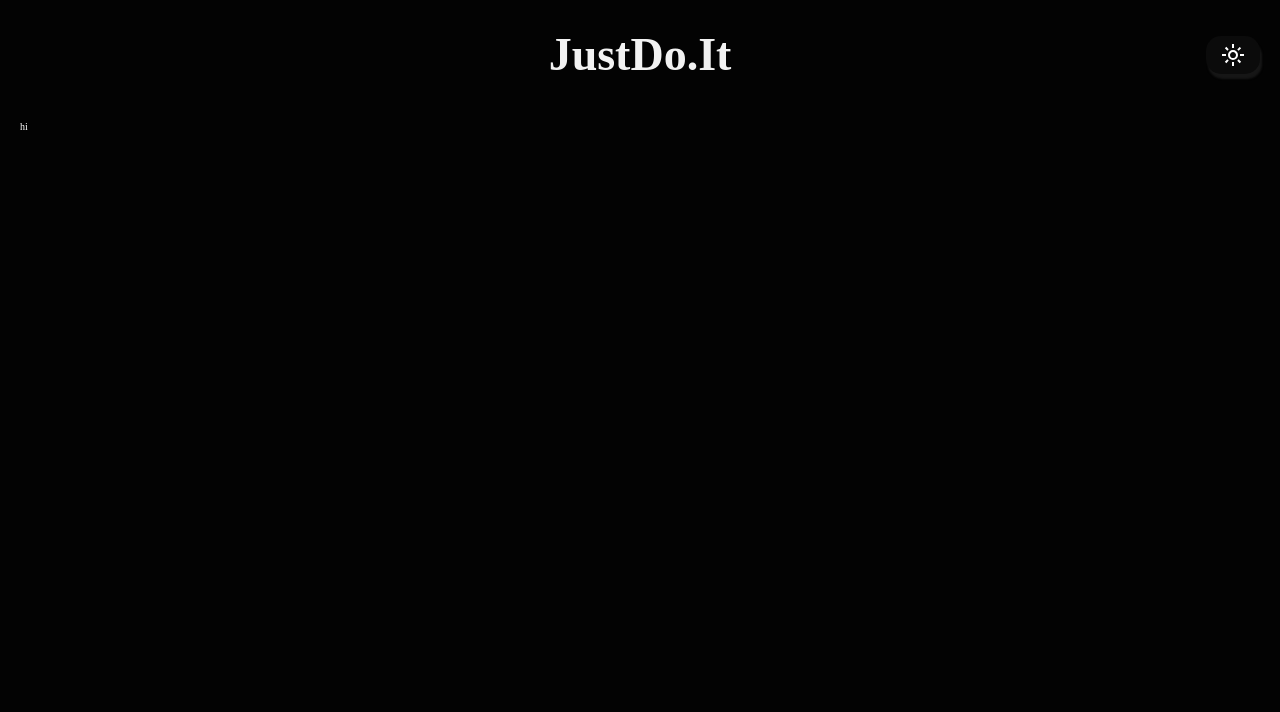
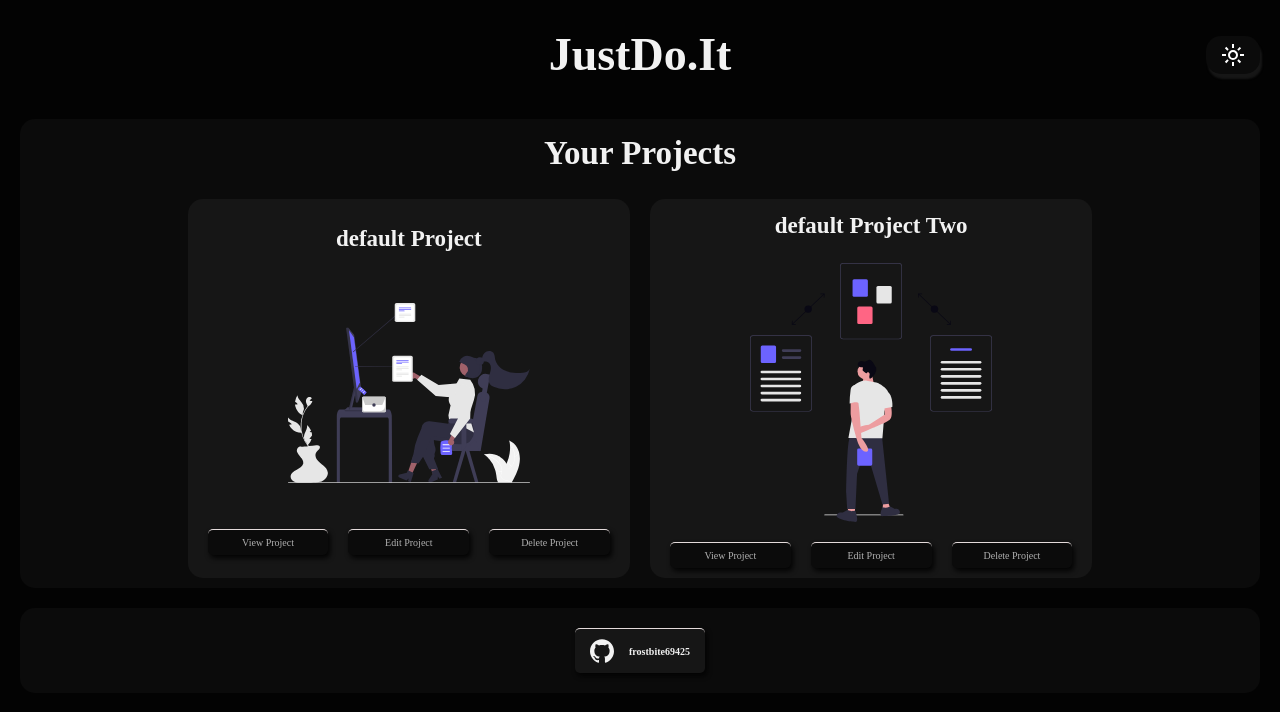
Before and after one commit to frostbite69425/JustDo.It, a website built with webpack: page src/template.html in a window 1280 px wide. Built offline with nearby package versions, Linux system fonts and the light colour scheme; files whose address does not match are found by name.

Commit message:
add: init page load components and styling

```diff
--- /dev/null
+++ b/src/app/components/projectContainer.component.js
@@ -0,0 +1,21 @@
+import elementFactory from "../controllers/uiControllers/elementFactory.controller.js";
+import Project from "../utils/appUtils/ProjectClass.js";
+import projectComponent from "./projects.component.js";
+
+function projectContainer() {
+  const projectContainer = elementFactory("div", "display-container");
+  const title = elementFactory("h1", "projects-page-title title");
+  title.insertText("Your Projects");
+  const projectLayoutDiv = elementFactory("div", "projects-container");
+  projectContainer.setChildren(title.domElement, projectLayoutDiv.domElement);
+
+  const totalProjects = Project.projectArray;
+  for (const project of totalProjects) {
+    const newProjectCard = projectComponent(project);
+    projectLayoutDiv.setChildren(newProjectCard.domElement);
+  }
+
+  return projectContainer;
+}
+
+export default projectContainer;
--- /dev/null
+++ b/src/app/components/projects.component.js
@@ -0,0 +1,44 @@
+import elementFactory from "../controllers/uiControllers/elementFactory.controller.js";
+import illustrationOne from "../../assets/illustrations/illustrationPlanning.svg";
+import illustrationTwo from "../../assets/illustrations/illustrationPlanning2.svg";
+import illustrationThree from "../../assets/illustrations/illustrationPlanning3.svg";
+
+function projectComponent(project) {
+  const illustrationArr = [illustrationOne, illustrationTwo, illustrationThree];
+  const randInt = Math.floor(Math.random() * 3);
+
+  const projectCard = elementFactory("div", "project-card card");
+  const projcetTitle = elementFactory("h1", "project-title title");
+  const projectImage = elementFactory("img", "project-image image");
+  const projectBtnContainer = elementFactory(
+    "div",
+    "project-btn-container btn-container",
+  );
+  const viewProjectButton = elementFactory("button", "view-project-btn button");
+  viewProjectButton.insertText("View Project");
+  const editProjectButton = elementFactory("button", "edit-project-btn button");
+  editProjectButton.insertText("Edit Project");
+  const deleteProjectButton = elementFactory(
+    "button",
+    "delete-project-btn button",
+  );
+  deleteProjectButton.insertText("Delete Project");
+
+  projcetTitle.insertText(project.getProjectName);
+  projectImage.domElement.src = illustrationArr[randInt];
+
+  projectCard.setChildren(
+    projcetTitle.domElement,
+    projectImage.domElement,
+    projectBtnContainer.domElement,
+  );
+  projectBtnContainer.setChildren(
+    viewProjectButton.domElement,
+    editProjectButton.domElement,
+    deleteProjectButton.domElement,
+  );
+
+  return projectCard;
+}
+
+export default projectComponent;
--- /dev/null
+++ b/src/app/components/sideBar.component.js
@@ -0,0 +1,16 @@
+import elementFactory from "../controllers/uiControllers/elementFactory.controller.js";
+import Project from "../utils/appUtils/ProjectClass.js";
+
+function sideBar() {
+  const newSideBar = elementFactory("aside", "sidebar");
+  const totalProjects = Project.projectArray;
+  for (const projects of totalProjects) {
+    const newButton = elementFactory("button", "project-buttons button");
+    newButton.insertText(projects.getProjectName);
+    newSideBar.setChildren(newButton.domElement);
+  }
+
+  return newSideBar;
+}
+
+export default sideBar;
--- a/src/app/services/uiServices/initPageLoad.service.js
+++ b/src/app/services/uiServices/initPageLoad.service.js
@@ -1,11 +1,12 @@
-import elementFactory from "../../controllers/uiControllers/elementFactory.controller.js";
+import projectInitialiser from "../../controllers/appControllers/projectInitialiser.controller.js";
+import projectView from "./projectView.service.js";
 
 function test() {
-  const newElement = elementFactory("div", "test");
-  newElement.insertText("hi");
-  newElement.setStyle({ color: "white" });
-  const content = document.querySelector(".content");
-  content.appendChild(newElement.domElement);
+  const defaultProject = projectInitialiser("default Project");
+  defaultProject.createNewToDo("default", "low", new Date(2026, 1, 14));
+  const defaultProjectTwo = projectInitialiser("default Project Two");
+  defaultProjectTwo.createNewToDo("default", "low", new Date(2026, 1, 14));
+  projectView();
 }
 
 export default test;
--- /dev/null
+++ b/src/app/services/uiServices/projectView.service.js
@@ -0,0 +1,10 @@
+import projectContainer from "../../components/projectContainer.component.js";
+import sideBar from "../../components/sideBar.component.js";
+
+const projectView = () => {
+  const content = document.querySelector(".content");
+  const container = projectContainer();
+  content.appendChild(container.domElement);
+};
+
+export default projectView;
--- a/src/app/utils/uiUtils/makeElementWithClass.js
+++ b/src/app/utils/uiUtils/makeElementWithClass.js
@@ -1,10 +1,12 @@
 const makeElementWithClass = (element, className) => {
   const domElement = document.createElement(element);
-  if (className == " ") {
-    return domElement;
+  const classes = className.split(" ");
+  for (const cssClass of classes) {
+    if (cssClass == " ") {
+      return domElement;
+    }
+    domElement.classList.add(cssClass);
   }
-  domElement.classList.add(className);
-
   return domElement;
 };
 
--- a/src/styles.css
+++ b/src/styles.css
@@ -90,7 +90,7 @@ h6 {
   --bg-light: oklch(0.2 0 274);
   --text: oklch(0.96 0 274);
   --text-muted: oklch(0.76 0 274);
-  --highlight: oklch(0.5 0 274);
+  --highlight: oklch(89.857% 0.00985 16.771);
   --border: oklch(0.4 0 274);
   --border-muted: oklch(0.3 0 274);
   --primary: oklch(0.76 0.1 274);
@@ -99,6 +99,7 @@ h6 {
   --warning: oklch(0.7 0.05 100);
   --success: oklch(0.7 0.05 160);
   --info: oklch(0.7 0.05 260);
+  --hover-highlight: oklch(0% 0 0);
 
   font-size: 10px;
   font-family:
@@ -137,6 +138,7 @@ body.light {
   --warning: oklch(0.5 0.13 100);
   --success: oklch(0.5 0.13 160);
   --info: oklch(0.5 0.13 260);
+  --hover-highlight: oklch(100% 0.00011 271.152);
 }
 
 body {
@@ -172,3 +174,110 @@ header {
     transform: scale(1.06);
   }
 }
+
+footer {
+  padding: 2rem;
+  background-color: var(--bg);
+  color: var(--text);
+  border-radius: 15px;
+  position: relative;
+  display: grid;
+  place-items: center;
+
+  button.button {
+    display: flex;
+    justify-content: center;
+    align-items: center;
+    padding: 10px 15px;
+    gap: 15px;
+    background: var(--bg-light);
+    border-radius: 5px;
+    border: none;
+    border-top: 1px solid var(--highlight);
+    cursor: pointer;
+    transition: 200ms;
+  }
+
+  button.button .text {
+    color: var(--text);
+    font-weight: 700;
+    font-size: 1em;
+    transition: 200ms;
+  }
+
+  button.button svg path {
+    transition: transform 200ms ease-in-out;
+  }
+
+  button.button:hover {
+    transform: scale(1.1);
+  }
+
+  button.button svg path {
+    fill: var(--text);
+  }
+}
+
+.display-container {
+  display: flex;
+  flex-direction: column;
+  gap: 2rem;
+  color: var(--text);
+  align-items: center;
+  background-color: var(--bg);
+  padding: 1rem 2rem;
+  border-radius: 15px;
+
+  h1.projects-page-title {
+    font-family: "Orbitron";
+    font-size: clamp(2rem, 4.5dvw, 3.3rem);
+  }
+
+  .projects-container {
+    display: grid;
+    gap: 2rem;
+    grid-template-columns: repeat(auto-fit, minmax(250px, 1fr));
+  }
+}
+
+.title {
+  font-size: clamp(1.5rem, 3.5dvw, 2.3rem);
+}
+
+.card {
+  background-color: var(--bg-light);
+  padding: 1rem 2rem;
+  border-radius: 15px;
+  display: grid;
+  place-items: center;
+  gap: 2rem;
+}
+
+.image {
+  width: 60%;
+}
+
+.btn-container {
+  width: 100%;
+  display: grid;
+  grid-template-columns: repeat(auto-fit, minmax(100px, 1fr));
+  gap: 2rem;
+}
+
+.button {
+  color: var(--text-muted);
+  background-color: var(--bg);
+  border: none;
+  border-top: var(--highlight) 1px solid;
+  padding: 0.5rem 1rem;
+  border-radius: 5px;
+  box-shadow: 2px 3px 5px var(--bg-dark);
+  cursor: pointer;
+  transition: transform ease-in-out 0.3s;
+}
+
+.button:hover {
+  transform: scale(1.05);
+  background-color: var(--highlight);
+  color: var(--hover-highlight);
+}
--- a/src/template.html
+++ b/src/template.html
@@ -28,5 +28,22 @@
       </button>
     </header>
     <div class="content"></div>
+    <footer>
+      <button type="button" class="button">
+        <svg
+          width="24"
+          height="24"
+          viewBox="0 0 24 24"
+          fill="none"
+          xmlns="http://www.w3.org/2000/svg"
+        >
+          <path
+            d="M12 0.296997C5.37 0.296997 0 5.67 0 12.297C0 17.6 3.438 22.097 8.205 23.682C8.805 23.795 9.025 23.424 9.025 23.105C9.025 22.82 9.015 22.065 9.01 21.065C5.672 21.789 4.968 19.455 4.968 19.455C4.422 18.07 3.633 17.7 3.633 17.7C2.546 16.956 3.717 16.971 3.717 16.971C4.922 17.055 5.555 18.207 5.555 18.207C6.625 20.042 8.364 19.512 9.05 19.205C9.158 18.429 9.467 17.9 9.81 17.6C7.145 17.3 4.344 16.268 4.344 11.67C4.344 10.36 4.809 9.29 5.579 8.45C5.444 8.147 5.039 6.927 5.684 5.274C5.684 5.274 6.689 4.952 8.984 6.504C9.944 6.237 10.964 6.105 11.984 6.099C13.004 6.105 14.024 6.237 14.984 6.504C17.264 4.952 18.269 5.274 18.269 5.274C18.914 6.927 18.509 8.147 18.389 8.45C19.154 9.29 19.619 10.36 19.619 11.67C19.619 16.28 16.814 17.295 14.144 17.59C14.564 17.95 14.954 18.686 14.954 19.81C14.954 21.416 14.939 22.706 14.939 23.096C14.939 23.411 15.149 23.786 15.764 23.666C20.565 22.092 24 17.592 24 12.297C24 5.67 18.627 0.296997 12 0.296997Z"
+            fill="white"
+          ></path>
+        </svg>
+        <p class="text">frostbite69425</p>
+      </button>
+    </footer>
   </body>
 </html>
```
Also changed, not shown: src/app/utils/uiUtils/addElementClass.js (added, +7 -0 lines), src/app/utils/uiUtils/toggleElementClass.js (added, +7 -0 lines), src/assets/illustrations/illustrationPlanning.svg (added), src/assets/illustrations/illustrationPlanning2.svg (added), src/assets/illustrations/illustrationPlanning3.svg (added), src/assets/illustrations/vectorOne.jpg (added), src/assets/illustrations/vectorThree.jpg (added), src/assets/illustrations/vectorTwo.jpg (added).
